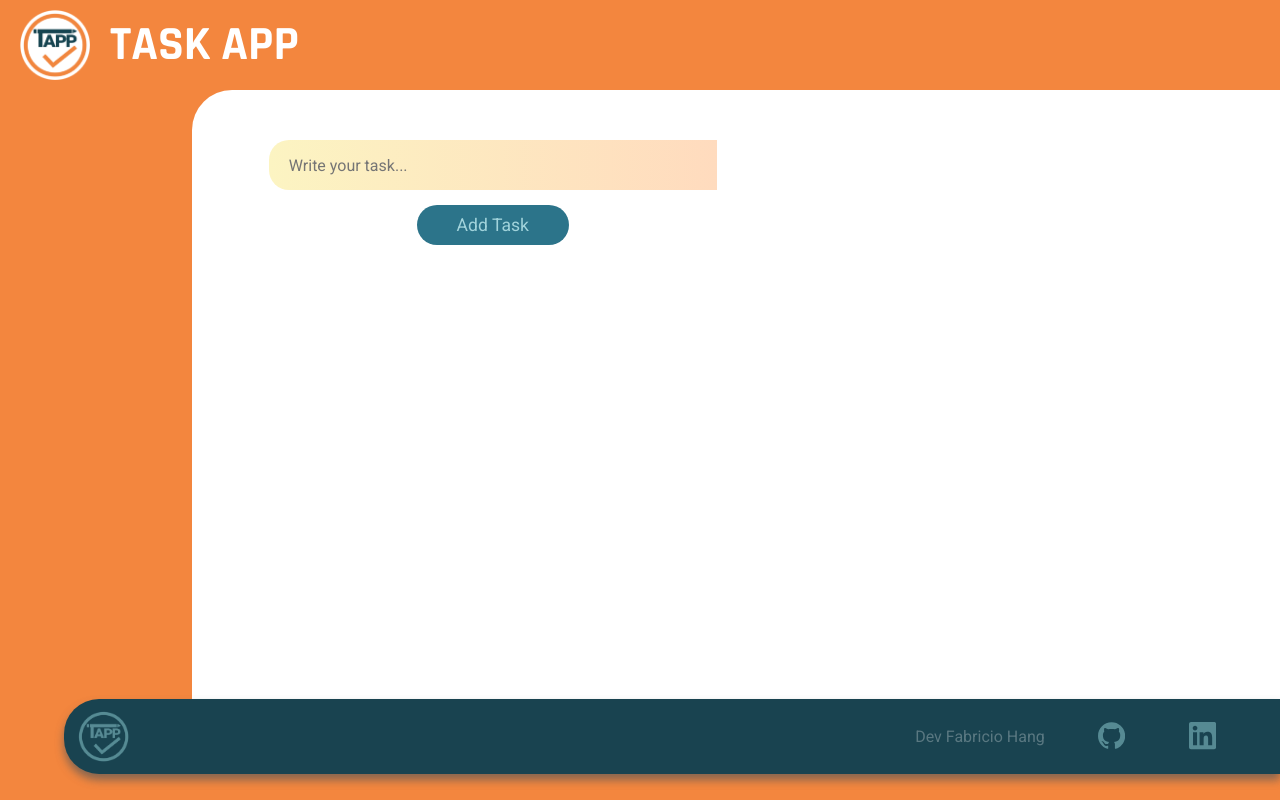
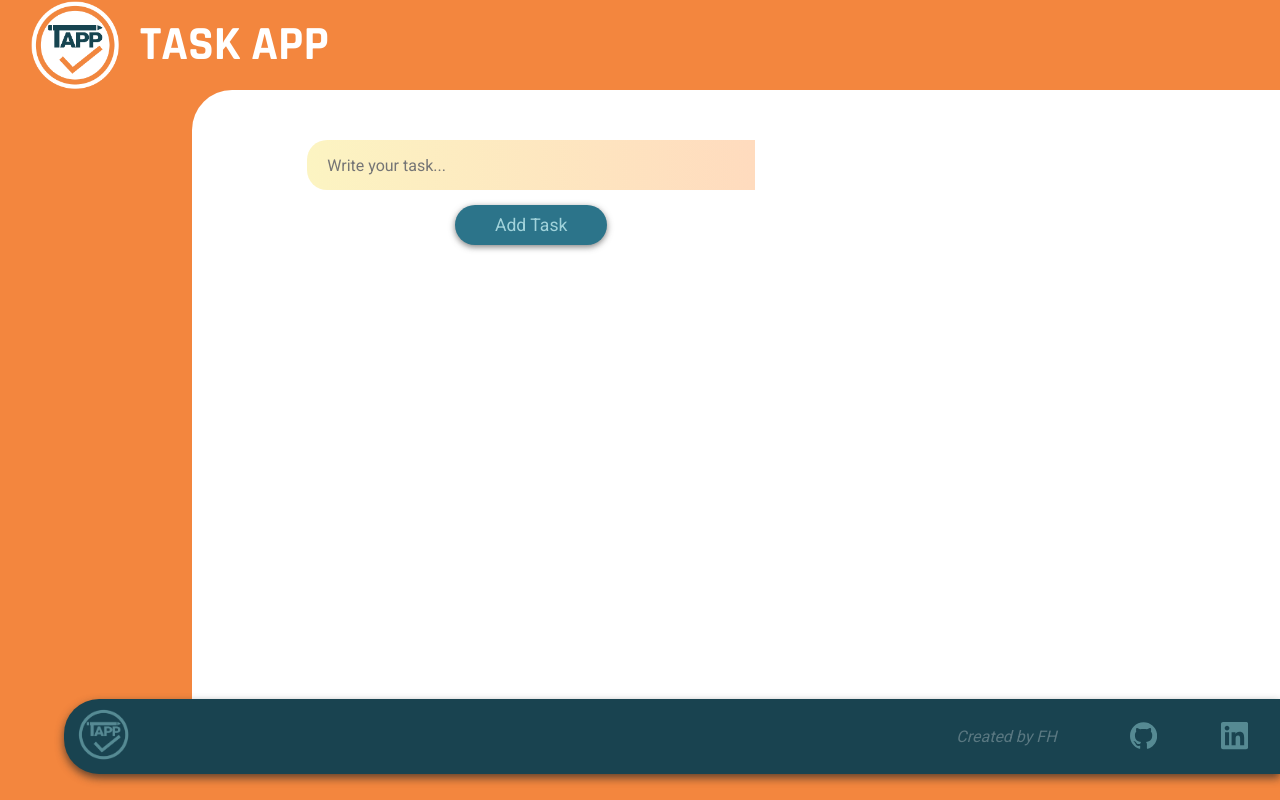
Before and after one commit to saveasfabri/task-app, a React (Create React App) app: page / in a window 1280 px wide. Built offline with nearby package versions, Linux system fonts and the light colour scheme.

Commit message:
:art: Add: final details css

```diff
--- a/src/App.js
+++ b/src/App.js
@@ -10,7 +10,9 @@ function App() {
   return (
     <div className="App">
       <header>
-        <img className="logo" src={logo} alt="logo" />
+        <div className='container-logo-header'>
+          <img className="logo" src={logo} alt="logo" />
+        </div>
         <h1 className='title-App'>TASK APP</h1>
       </header>
 
@@ -20,9 +22,11 @@ function App() {
 
       <footer>
         <div className="bg-footer-1">
-          <img className="logo-footer" src={logoFooter} alt="logo footer" />
+          <div className='container-logo-footer'>
+            <img className="logo-footer" src={logoFooter} alt="logo footer" />
+          </div>
           <div className='social-footer'>
-            <p className='name-footer'>Dev Fabricio Hang</p>
+            <p className='name-footer'>Created by FH</p>
             <div className='container-social'>
               <a className='github' href={'https://github.com/saveasfabri/task-app'} target="_blank" rel="noopener noreferrer">
                 <SiGithub className='icon-gh'/>
@@ -34,8 +38,6 @@ function App() {
           </div>
         </div>
       </footer>
-
-      <div className="bg-footer-2"/>
     </div>
   );
 }
--- a/src/styles/_App.scss
+++ b/src/styles/_App.scss
@@ -23,11 +23,13 @@
     display: flex;
     align-items: center;
 
+    .container-logo-header {
       .logo {
-      width: 60px;
+        width: 70px;
         height: auto;
         margin-left: 20px;
       };
+    }
     .title-App {
       color: #fff;
       font-family: 'Rajdhani', sans-serif;
@@ -39,18 +41,10 @@
     grid-area: main;
     width: 85%;
     height: 100%;
-    padding: 0 6vw 0 0;
     border-radius: 40px 0 0 0 ;
     background-color: #fff;
     justify-self: flex-end;
     z-index: 1;
-    /* .title-taskList {
-      color: #df4f4f;
-      font-size: 1.3em;
-      font-weight: 200;
-      margin-top: 30px;
-      margin-left: 25px
-    } */
   };
   footer{
     position: fixed;
@@ -70,15 +64,17 @@
       height: 100%;
       border-radius: 35px 0 0 35px;
       background-color: #194350;
-      box-shadow: 0px 6px 8px rgba(87, 87, 87, 0.699);
+      box-shadow: 0px 4px 8px #252525b2;
       display: flex;
       align-items: center;
       justify-content: space-between;
-
+      .container-logo-footer {
+        width: 50%;
         .logo-footer {
           width: 55px;
           height: 55px;
           margin-left: 12px
+        };
       };
       .social-footer {
         width: 50%;
@@ -89,79 +85,128 @@
         justify-content: center;
 
         .name-footer {
-          height: 30%;
+          font-style: italic;
+          width: 100%;
+          height: 50%;
           color: #ffffff48;
           font-size: 1em;
           display: flex;
           align-items: center;
+          justify-content: center
         };
         .container-social {
           width: 100%;
           height: 50%;
           display:flex;
-          align-items: center;
-          .github {
-            width: 50%;
+          align-items: flex-start;
+          justify-content: center;
+          .github, .linkedin {
+            width: 40%;
             display: flex;
             justify-content: center;
-            align-items: flex-start;
-            .icon-gh {
+            align-items: center;
+            .icon-gh, .icon-lk {
               font-size: 1.7em;
               fill: #568a93;
-              margin-left: 20px;
             }
-          }
-          .linkedin {
-            width: 50%;
-            display: flex;
-            justify-content: center;
-            .icon-lk {
-              font-size: 1.7em;
-              fill: #568a93;
-              margin-right: 20px;
-            }
+            svg {
+              &:active {
+                fill: #194350;
+                font-size: 1.3em;
               }
             };
           };
         };
       };
-  .bg-footer-2 {//para lograr somgra bajo el main
-    position: fixed;
-    width: 94%;
-    height: 74px;
-    bottom: 15px;
-    border-radius: 35px 0 0 35px;
-    justify-self: flex-end;
-    align-self: flex-start;
-    background-color: #9b2d14;
-    box-shadow: -6px 6px 6px rgba(133, 36, 36, 0.438);
+    };
   };
 };
 
 /* ************************ Media Query 540px *************************/
 @media screen and (min-width: 540px) {
   .App {
+
+    width: 100%;
     grid-template-rows: 1fr 5fr 90px;
 
     header {
       padding: 2vw 0;
 
+      .container-logo-header {
+        position: relative;
+        width: 110px;
+        height: 110px;
+        margin-left: 20px;
+        display: flex;
+        align-items: center;
+        justify-content: center;
         .logo {
-        width: 100px;
-        height: 100px;
+          width: 80%;
+          height: 80%;
+          margin-left: 0;
           transition: transform .3s ease;
           &:hover {
+            position: absolute;
+            width: 110px;
+            height: 110px;
             cursor: pointer;
-          transform:scale(1.3);
-          background-image: url(../assets/images/logo_ok.png);
+            transform: rotate(360deg);
           };
           &:active {
-          background-image: url(../assets/images/logo_active.png);
+            transform: scale(.9);
+            filter:grayscale(.7);
+          };
+        };
+      }
+      .title-App {
+        margin-left: 10px;
+      }
+    };
+    footer {
+      .bg-footer-1 {
+        .container-logo-footer {
+          width: 50%;
+          margin-left: 12px;
+          .logo-footer {
+            width: 55px;
+            height: 55px;
+            margin-left: 0;
+            cursor: pointer;
+            transition: transform .3s ease;
+            &:hover {
+              transform: rotate(360deg);
+            };
+            &:active {
+              transform: scale(.9);
+              filter:grayscale(.7);
             };
           };
         };
-    main {
-      padding: 0 3vw;
+        .social-footer {
+          width: 30%;
+          .container-social {
+            width: 50%;
+            justify-content: center;
+            align-items: flex-start;
+            .github, .linkedin {
+              width: 50%;
+              justify-content: center;
+              align-items: center;
+              cursor: auto;
+              .icon-gh, .icon-lk {
+                margin-left: 0;
+                cursor: pointer;
+              }
+              svg{
+                &:hover {
+                  transform: scale(1.2);
+                  filter: brightness(1.5);
+                };
+              };
+            };
+          };
+        };
+      };
     };
   };
 };
@@ -182,7 +227,7 @@
       .logo {
         width: 70px;
         height: auto;
-      }
+      };
     };
     main {
       height: 100%;
@@ -205,22 +250,10 @@
           .container-social {
             width: 50%;
             justify-content: flex-start;
-            .github {
-              justify-content: flex-start;
-              .icon-gh {
-                margin-left: 0
-              }
-            };
-            .linkedin {
-              justify-content: flex-start
-            }
-          };
-
-        }
+            align-items: center;
           };
         };
-    .bg-footer-2 {
-      display: none
-    }
       };
     };
+  };
+};
--- a/src/styles/_TaskForm.scss
+++ b/src/styles/_TaskForm.scss
@@ -1,7 +1,6 @@
 @import "variables";
 
 .form {
-  width: 100%;
   margin-left: 6vw;
   .container-input-btn {
     display: flex;
@@ -33,6 +32,7 @@
       color: #a1d3db;
       padding: 10px 30px;
       border: none;
+      box-shadow: 0px 2px 6px #4b4b4bb2;
       border-radius: 30px;
       margin-top: 10px;
       background-color: #2c748a;
@@ -41,6 +41,7 @@
       &:active {
         font-size: 0.9em;
         color: #649299;
+        box-shadow: none;
       }
     };
   };
@@ -49,9 +50,9 @@
 /* ************************ Media Query 540px *************************/
 @media screen and (min-width: 540px) {
   .form {
-    margin-left: 0;
     .container-input-btn {
       .input-form {
+        height: 50px;
         &:hover {
           background-color: #f8d8d2;
         };
--- a/src/styles/_TaskList.scss
+++ b/src/styles/_TaskList.scss
@@ -5,6 +5,7 @@
   position: relative;
   margin-bottom: 80px;
   .container-main-tasks {
+    width: 92%;
     margin-top: 25px;
   };
 };
@@ -13,6 +14,9 @@
 @media screen and (min-width: 540px) {
   .main-taskList {
     margin-bottom: 10px;
+    .container-main-tasks {
+      width: 100%;
+    };
   };
 };
 
--- a/src/styles/style.css
+++ b/src/styles/style.css
@@ -24,8 +24,8 @@
   display: flex;
   align-items: center;
 }
-.App header .logo {
-  width: 60px;
+.App header .container-logo-header .logo {
+  width: 70px;
   height: auto;
   margin-left: 20px;
 }
@@ -39,18 +39,10 @@
   grid-area: main;
   width: 85%;
   height: 100%;
-  padding: 0 6vw 0 0;
   border-radius: 40px 0 0 0;
   background-color: #fff;
   justify-self: flex-end;
   z-index: 1;
-  /* .title-taskList {
-    color: #df4f4f;
-    font-size: 1.3em;
-    font-weight: 200;
-    margin-top: 30px;
-    margin-left: 25px
-  } */
 }
 .App footer {
   position: fixed;
@@ -70,12 +62,15 @@
   height: 100%;
   border-radius: 35px 0 0 35px;
   background-color: #194350;
-  box-shadow: 0px 6px 8px rgba(87, 87, 87, 0.699);
+  box-shadow: 0px 4px 8px rgba(37, 37, 37, 0.6980392157);
   display: flex;
   align-items: center;
   justify-content: space-between;
 }
-.App footer .bg-footer-1 .logo-footer {
+.App footer .bg-footer-1 .container-logo-footer {
+  width: 50%;
+}
+.App footer .bg-footer-1 .container-logo-footer .logo-footer {
   width: 55px;
   height: 55px;
   margin-left: 12px;
@@ -89,74 +84,114 @@
   justify-content: center;
 }
 .App footer .bg-footer-1 .social-footer .name-footer {
-  height: 30%;
+  font-style: italic;
+  width: 100%;
+  height: 50%;
   color: rgba(255, 255, 255, 0.2823529412);
   font-size: 1em;
   display: flex;
   align-items: center;
+  justify-content: center;
 }
 .App footer .bg-footer-1 .social-footer .container-social {
   width: 100%;
   height: 50%;
   display: flex;
+  align-items: flex-start;
+  justify-content: center;
+}
+.App footer .bg-footer-1 .social-footer .container-social .github, .App footer .bg-footer-1 .social-footer .container-social .linkedin {
+  width: 40%;
+  display: flex;
+  justify-content: center;
   align-items: center;
 }
-.App footer .bg-footer-1 .social-footer .container-social .github {
-  width: 50%;
-  display: flex;
-  justify-content: center;
-  align-items: flex-start;
-}
-.App footer .bg-footer-1 .social-footer .container-social .github .icon-gh {
+.App footer .bg-footer-1 .social-footer .container-social .github .icon-gh, .App footer .bg-footer-1 .social-footer .container-social .github .icon-lk, .App footer .bg-footer-1 .social-footer .container-social .linkedin .icon-gh, .App footer .bg-footer-1 .social-footer .container-social .linkedin .icon-lk {
   font-size: 1.7em;
   fill: #568a93;
-  margin-left: 20px;
 }
-.App footer .bg-footer-1 .social-footer .container-social .linkedin {
-  width: 50%;
-  display: flex;
-  justify-content: center;
-}
-.App footer .bg-footer-1 .social-footer .container-social .linkedin .icon-lk {
-  font-size: 1.7em;
-  fill: #568a93;
-  margin-right: 20px;
-}
-.App .bg-footer-2 {
-  position: fixed;
-  width: 94%;
-  height: 74px;
-  bottom: 15px;
-  border-radius: 35px 0 0 35px;
-  justify-self: flex-end;
-  align-self: flex-start;
-  background-color: #9b2d14;
-  box-shadow: -6px 6px 6px rgba(133, 36, 36, 0.438);
+.App footer .bg-footer-1 .social-footer .container-social .github svg:active, .App footer .bg-footer-1 .social-footer .container-social .linkedin svg:active {
+  fill: #194350;
+  font-size: 1.3em;
 }
 
 /* ************************ Media Query 540px *************************/
 @media screen and (min-width: 540px) {
   .App {
+    width: 100%;
     grid-template-rows: 1fr 5fr 90px;
   }
   .App header {
     padding: 2vw 0;
   }
-  .App header .logo {
-    width: 100px;
-    height: 100px;
+  .App header .container-logo-header {
+    position: relative;
+    width: 110px;
+    height: 110px;
+    margin-left: 20px;
+    display: flex;
+    align-items: center;
+    justify-content: center;
+  }
+  .App header .container-logo-header .logo {
+    width: 80%;
+    height: 80%;
+    margin-left: 0;
     transition: transform 0.3s ease;
   }
-  .App header .logo:hover {
+  .App header .container-logo-header .logo:hover {
+    position: absolute;
+    width: 110px;
+    height: 110px;
     cursor: pointer;
-    transform: scale(1.3);
-    background-image: url(../assets/images/logo_ok.png);
+    transform: rotate(360deg);
   }
-  .App header .logo:active {
-    background-image: url(../assets/images/logo_active.png);
+  .App header .container-logo-header .logo:active {
+    transform: scale(0.9);
+    filter: grayscale(0.7);
   }
-  .App main {
-    padding: 0 3vw;
+  .App header .title-App {
+    margin-left: 10px;
+  }
+  .App footer .bg-footer-1 .container-logo-footer {
+    width: 50%;
+    margin-left: 12px;
+  }
+  .App footer .bg-footer-1 .container-logo-footer .logo-footer {
+    width: 55px;
+    height: 55px;
+    margin-left: 0;
+    cursor: pointer;
+    transition: transform 0.3s ease;
+  }
+  .App footer .bg-footer-1 .container-logo-footer .logo-footer:hover {
+    transform: rotate(360deg);
+  }
+  .App footer .bg-footer-1 .container-logo-footer .logo-footer:active {
+    transform: scale(0.9);
+    filter: grayscale(0.7);
+  }
+  .App footer .bg-footer-1 .social-footer {
+    width: 30%;
+  }
+  .App footer .bg-footer-1 .social-footer .container-social {
+    width: 50%;
+    justify-content: center;
+    align-items: flex-start;
+  }
+  .App footer .bg-footer-1 .social-footer .container-social .github, .App footer .bg-footer-1 .social-footer .container-social .linkedin {
+    width: 50%;
+    justify-content: center;
+    align-items: center;
+    cursor: auto;
+  }
+  .App footer .bg-footer-1 .social-footer .container-social .github .icon-gh, .App footer .bg-footer-1 .social-footer .container-social .github .icon-lk, .App footer .bg-footer-1 .social-footer .container-social .linkedin .icon-gh, .App footer .bg-footer-1 .social-footer .container-social .linkedin .icon-lk {
+    margin-left: 0;
+    cursor: pointer;
+  }
+  .App footer .bg-footer-1 .social-footer .container-social .github svg:hover, .App footer .bg-footer-1 .social-footer .container-social .linkedin svg:hover {
+    transform: scale(1.2);
+    filter: brightness(1.5);
   }
 }
 /* ************************ Media Query < 1080px *************************/
@@ -194,18 +229,7 @@
   .App footer .bg-footer-1 .social-footer .container-social {
     width: 50%;
     justify-content: flex-start;
-  }
-  .App footer .bg-footer-1 .social-footer .container-social .github {
-    justify-content: flex-start;
-  }
-  .App footer .bg-footer-1 .social-footer .container-social .github .icon-gh {
-    margin-left: 0;
-  }
-  .App footer .bg-footer-1 .social-footer .container-social .linkedin {
-    justify-content: flex-start;
-  }
-  .App .bg-footer-2 {
-    display: none;
+    align-items: center;
   }
 }
 /* ***** Colors ***** */
@@ -293,8 +317,27 @@
     width: 90%;
   }
   .task .date-form {
-    position: relative;
-    left: 0;
+    left: -8%;
+    width: 10%;
+    height: 100%;
+    display: flex;
+    flex-direction: column;
+    align-items: center;
+    justify-content: center;
+    z-index: 2;
+  }
+  .task .date-form .dayDate {
+    color: #fff;
+    font-size: 1.2em;
+    font-weight: 500;
+    font-family: "Rajdhani", sans-serif;
+    border-bottom: 2px solid #194350;
+  }
+  .task .date-form .monthDate {
+    color: #fff;
+    font-size: 1.2em;
+    font-weight: 500;
+    font-family: "Rajdhani", sans-serif;
   }
 }
 /* ************************ Media Query < 1080px *************************/
@@ -332,7 +375,6 @@
 /* ***** text ***** */
 /* ***** Backgrounds ***** */
 .form {
-  width: 100%;
   margin-left: 6vw;
 }
 .form .container-input-btn {
@@ -371,6 +413,7 @@
   color: #a1d3db;
   padding: 10px 30px;
   border: none;
+  box-shadow: 0px 2px 6px rgba(75, 75, 75, 0.6980392157);
   border-radius: 30px;
   margin-top: 10px;
   background-color: #2c748a;
@@ -379,12 +422,13 @@
 .form .container-input-btn .btn-form:active {
   font-size: 0.9em;
   color: #649299;
+  box-shadow: none;
 }
 
 /* ************************ Media Query 540px *************************/
 @media screen and (min-width: 540px) {
-  .form {
-    margin-left: 0;
+  .form .container-input-btn .input-form {
+    height: 50px;
   }
   .form .container-input-btn .input-form:hover {
     background-color: #f8d8d2;
@@ -429,6 +473,7 @@
   margin-bottom: 80px;
 }
 .main-taskList .container-main-tasks {
+  width: 92%;
   margin-top: 25px;
 }
 
@@ -436,6 +481,9 @@
 @media screen and (min-width: 540px) {
   .main-taskList {
     margin-bottom: 10px;
+  }
+  .main-taskList .container-main-tasks {
+    width: 100%;
   }
 }
 /* ************************ Media Query < 1080px *************************/
```
Also changed, not shown: src/styles/_Task.scss (+22 -3 lines), 1 other file (tests, documents, lock files or other folders). Lines whose indentation alone changed are shown as unchanged.
